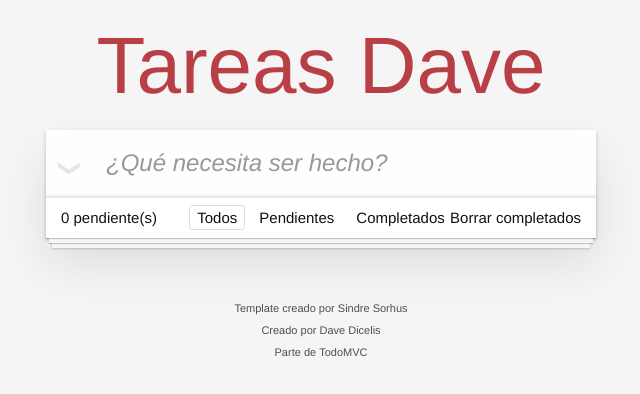
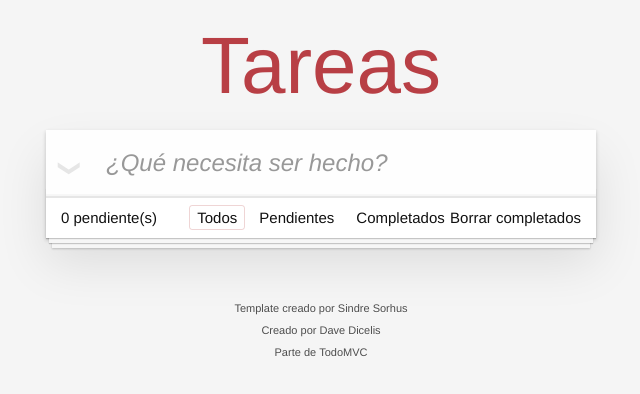
Before and after one commit to davedicelis/todo-js, a website built with webpack: page docs/index.html in a window 1280 px wide. Shown: the whole page, without its empty margins (319-959 px from the left). Built offline with nearby package versions, Linux system fonts and the light colour scheme.

Commit message:
Modificación del Title

```diff
--- a/docs/index.html
+++ b/docs/index.html
@@ -1 +1 @@
-<!doctype html><html lang="en"><head><meta charset="utf-8"><meta name="viewport" content="width=device-width,initial-scale=1"><title>Template • TodoMVC</title><script defer="defer" src="main.40ef1f7a4fe014534039.js"></script><link href="main.18e6c1de89592751d76e.css" rel="stylesheet"></head><body><section class="todoapp"><header class="header"><h1>Tareas Dave</h1><input class="new-todo" placeholder="¿Qué necesita ser hecho?" autofocus></header><section class="main"><input id="toggle-all" class="toggle-all" type="checkbox"> <label for="toggle-all">Mark all as complete</label><ul class="todo-list"></ul></section><footer class="footer"><span class="todo-count"><strong>0</strong> pendiente(s)</span><ul class="filters"><li><a class="selected filtro" class="selected" href="#/">Todos</a></li><li><a class="filtro" href="#/active">Pendientes</a></li><li><a class="filtro" href="#/completed">Completados</a></li></ul><button class="clear-completed">Borrar completados</button></footer></section><footer class="info"><p>Template creado por <a href="http://sindresorhus.com">Sindre Sorhus</a></p><p>Creado por <a href="http://todomvc.com">Dave Dicelis</a></p><p>Parte de <a href="http://todomvc.com">TodoMVC</a></p></footer></body></html>
+<!doctype html><html lang="en"><head><meta charset="utf-8"><meta name="viewport" content="width=device-width,initial-scale=1"><title>Tareas para hacer hoy • TodoApp</title><script defer="defer" src="main.40ef1f7a4fe014534039.js"></script><link href="main.2ba67ad3f639e6e81782.css" rel="stylesheet"></head><body><section class="todoapp"><header class="header"><h1>Tareas</h1><input class="new-todo" placeholder="¿Qué necesita ser hecho?" autofocus></header><section class="main"><input id="toggle-all" class="toggle-all" type="checkbox"> <label for="toggle-all">Mark all as complete</label><ul class="todo-list"></ul></section><footer class="footer"><span class="todo-count"><strong>0</strong> pendiente(s)</span><ul class="filters"><li><a class="selected filtro" class="selected" href="#/">Todos</a></li><li><a class="filtro" href="#/active">Pendientes</a></li><li><a class="filtro" href="#/completed">Completados</a></li></ul><button class="clear-completed">Borrar completados</button></footer></section><footer class="info"><p>Template creado por <a href="http://sindresorhus.com">Sindre Sorhus</a></p><p>Creado por <a href="http://todomvc.com">Dave Dicelis</a></p><p>Parte de <a href="http://todomvc.com">TodoMVC</a></p></footer></body></html>
```
Also changed, not shown: 2 other files.
